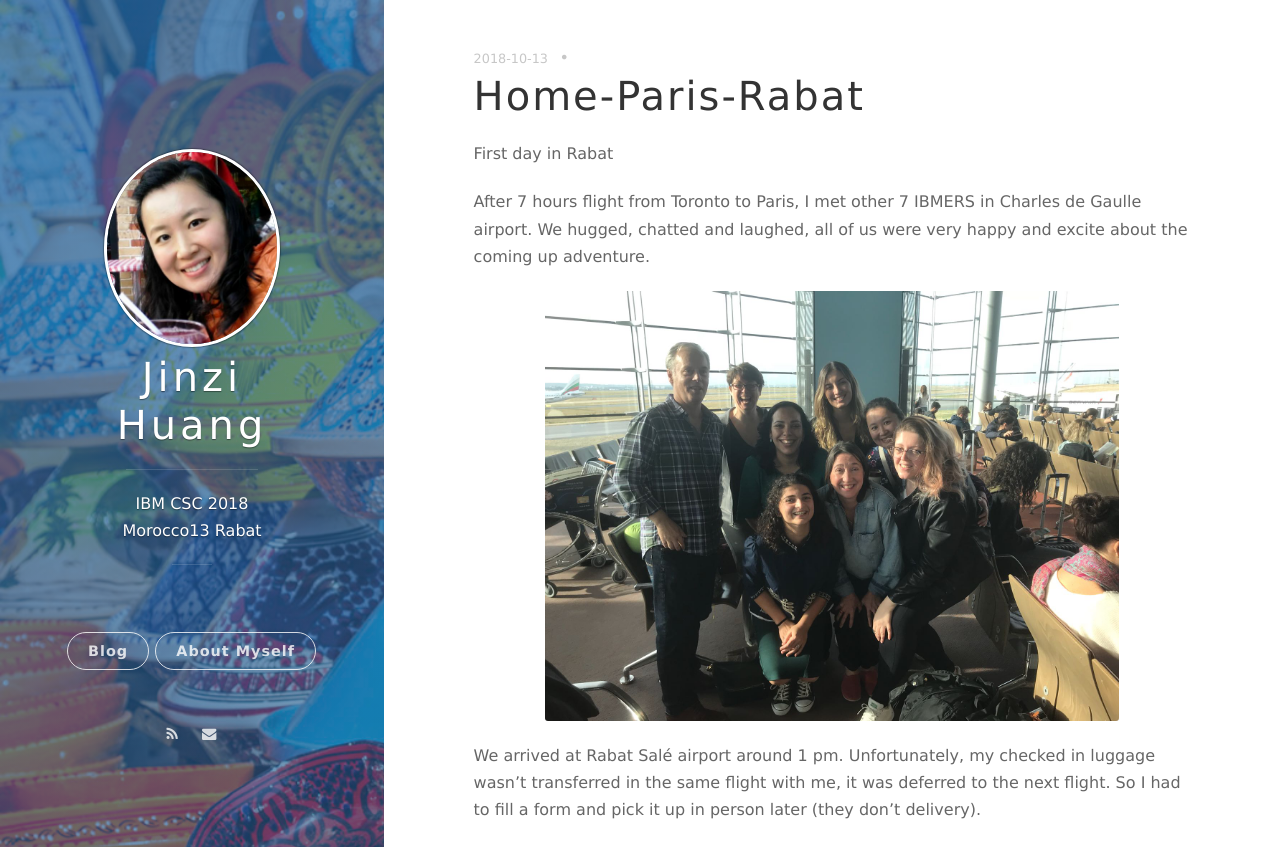
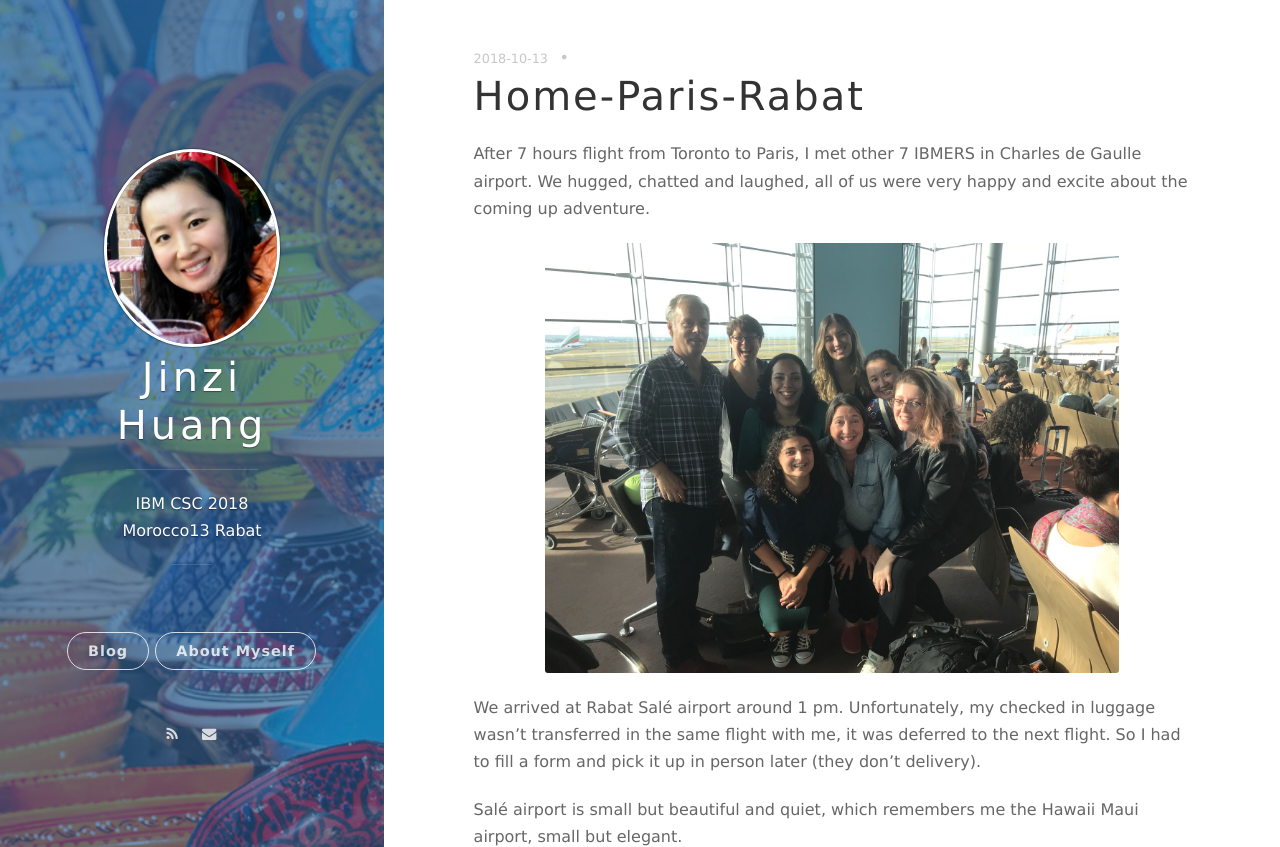
Before and after one commit to jinzihuang/JinziMorocco2018, a Jekyll site: the page built from _posts/2018-10-12-First-Day.md, in a window 1280 px wide and 900 px high, cut to the strip 0-847 px from the top of the window. Built offline with Jekyll 4.4.1, drawn with Linux system fonts in a browser that asks for light colours; nearby versions of some CDN libraries.

Commit message:
remove title

```diff
--- a/_posts/2018-10-12-First-Day.md
+++ b/_posts/2018-10-12-First-Day.md
@@ -4,8 +4,6 @@
 date:   2018-10-12 23:30:50 -0400
 categories: jekyll update
 ---
-
-First day in Rabat
 
 After 7 hours flight from Toronto to Paris, I met other 7 IBMERS in Charles de Gaulle airport. We hugged, chatted and laughed, all of us were very happy and excite about the coming up adventure.
 
```
Also changed, not shown: 1 other file.
